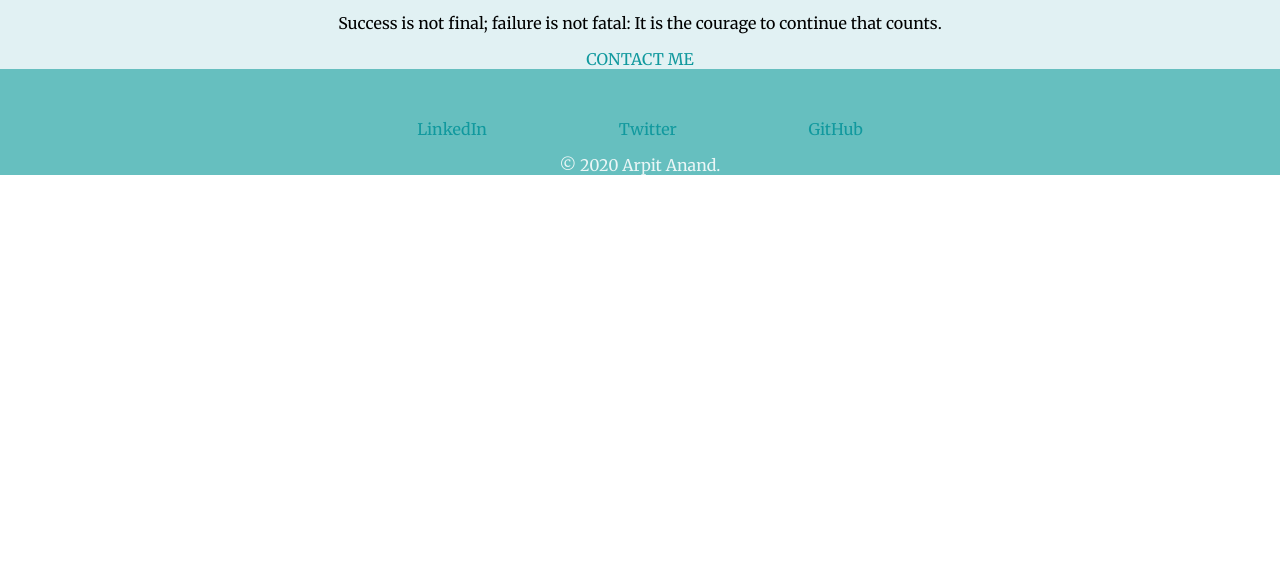
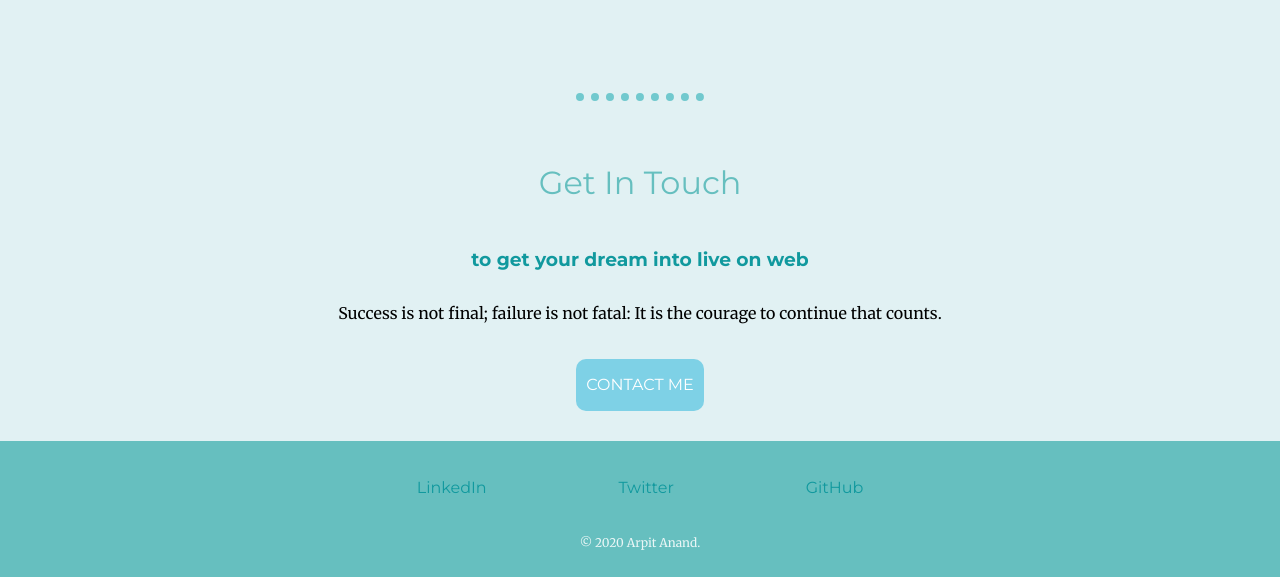
Before and after one commit to thearpitanand/curriculum-vitae, a plain HTML site: page index.html in a window 1280 px wide. Shown: the part 2063-2640 px from the top of the page. Before the commit the page ends 2254 px from the top, so only its background shows below. Drawn offline with Linux system fonts and the light colour scheme.

Commit message:
minor tweeks in css

```diff
--- a/css/style.css
+++ b/css/style.css
@@ -2,13 +2,15 @@ body {
   margin: 0px;
   text-align: center;
   font-family: "Merriweather", serif;
+  line-height: 2;
 }
-hr{
+hr {
   /* border-style: dotted; */
   border-style: dotted none none none;
   border-width: 8px;
   width: 10%;
   color: #71c9ce;
+  margin: 50px auto;
 }
 /* Top Container start*/
 .top-container {
@@ -46,23 +48,25 @@ a {
   left: auto;
   top: auto;
 }
-.mountain-img{
-max-width: 100%;
+.mountain-img {
+  max-width: 100%;
 }
 /* Top Container End*/
 
-
 /* Middle container start */
-.middle-container{
+.middle-container {
   background-color: #e1f1f3;
+  padding-bottom: 30px;
 }
 
-.profile-pic{
-  margin-top: 5%;
+.profile-pic {
+  margin-top: 30px;
   width: 300px;
 }
-.profile-bio{
+.profile-bio {
+  margin: auto;
   margin-bottom: 30px;
+  width: 60%;
 }
 /* Skills Row Start*/
 .skills {
@@ -80,29 +84,56 @@ max-width: 100%;
 .node {
   margin-left: 30px;
   width: 25%;
-  float:right;
+  float: right;
 }
-.skill-h3{
+.skill-h3 {
   text-align: left;
 }
-.skill-p{
+.skill-p {
   text-align: justify;
-  line-height: 2;
 }
 /* Skills Row End */
-
 /* Middle container End */
 
 /* Bottom Container Start*/
-.bottom-container{
-  background-color: #66BFBF;
-  padding-top: 50px;
+.bottom-container {
+  background-color: #66bfbf;
+  padding-top: 30px;
+  padding-bottom: 10px;
 }
-.footer-link{
-margin-right: 5%;
-margin-left: 5%;
+.contact-massage {
+  margin: auto;
+  width: 60%;
+  padding-bottom: 30px;
 }
-.footer-trademark{
-  color: #EAF6F6;
+.btn {
+  background: #7ed1e6;
+  border-radius: 10px;
+  color: #ffffff;
+  padding: 10px;
+  border: none;
+  display: inline-block;
+  cursor: pointer;
+  text-align: center;
+  font-family: "Montserrat", sans-serif;
+}
+.btn:hover {
+  border: none;
+  background: #2ed1e6;
+  border-radius: 10px;
+  text-decoration: none;
+}
+.footer-link {
+  margin-right: 5%;
+  margin-left: 5%;
+  font-family: "Montserrat", sans-serif;
+}
+.footer-link:hover{
+  color: aliceblue;
+}
+.copyright {
+  color: #eaf6f6;
+  font-size: 0.75rem;
+  padding: 15px 0 0 0;
 }
 /* Bottom Container End*/
--- a/index.html
+++ b/index.html
@@ -72,7 +72,7 @@
       <div class="contact-me">
         <h2>Get In Touch</h2>
         <h3>to get your dream into live on web</h3>
-        <p>
+        <p class="contact-massage">
           Success is not final; failure is not fatal: It is the courage to
           continue that counts.
         </p>
@@ -90,7 +90,7 @@
       <a class="footer-link" href="https://www.github.com/thearpitanand"
         >GitHub</a
       >
-      <p class="footer-trademark">© 2020 Arpit Anand.</p>
+      <p class="copyright">© 2020 Arpit Anand.</p>
     </div>
   </body>
 </html>
```
